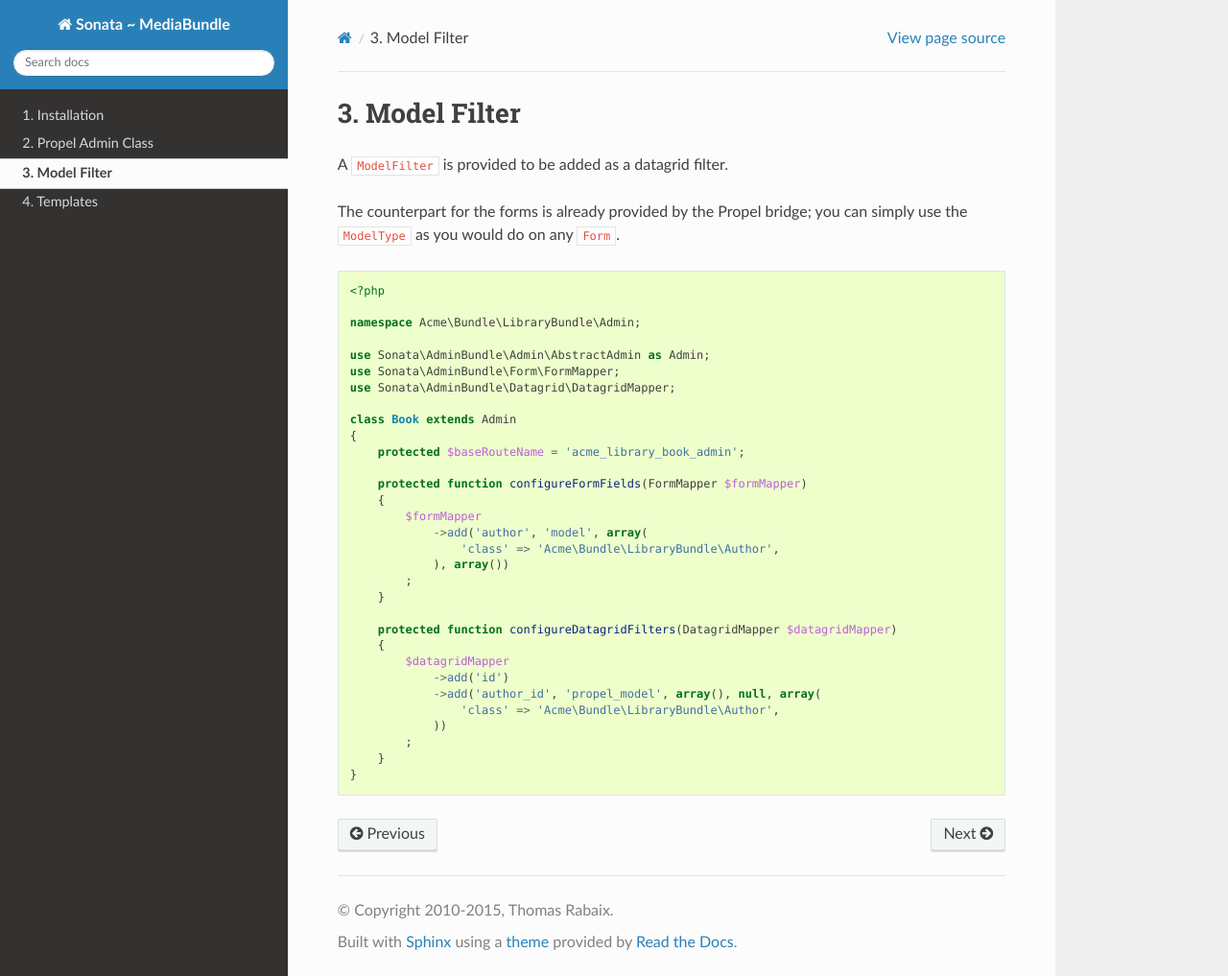
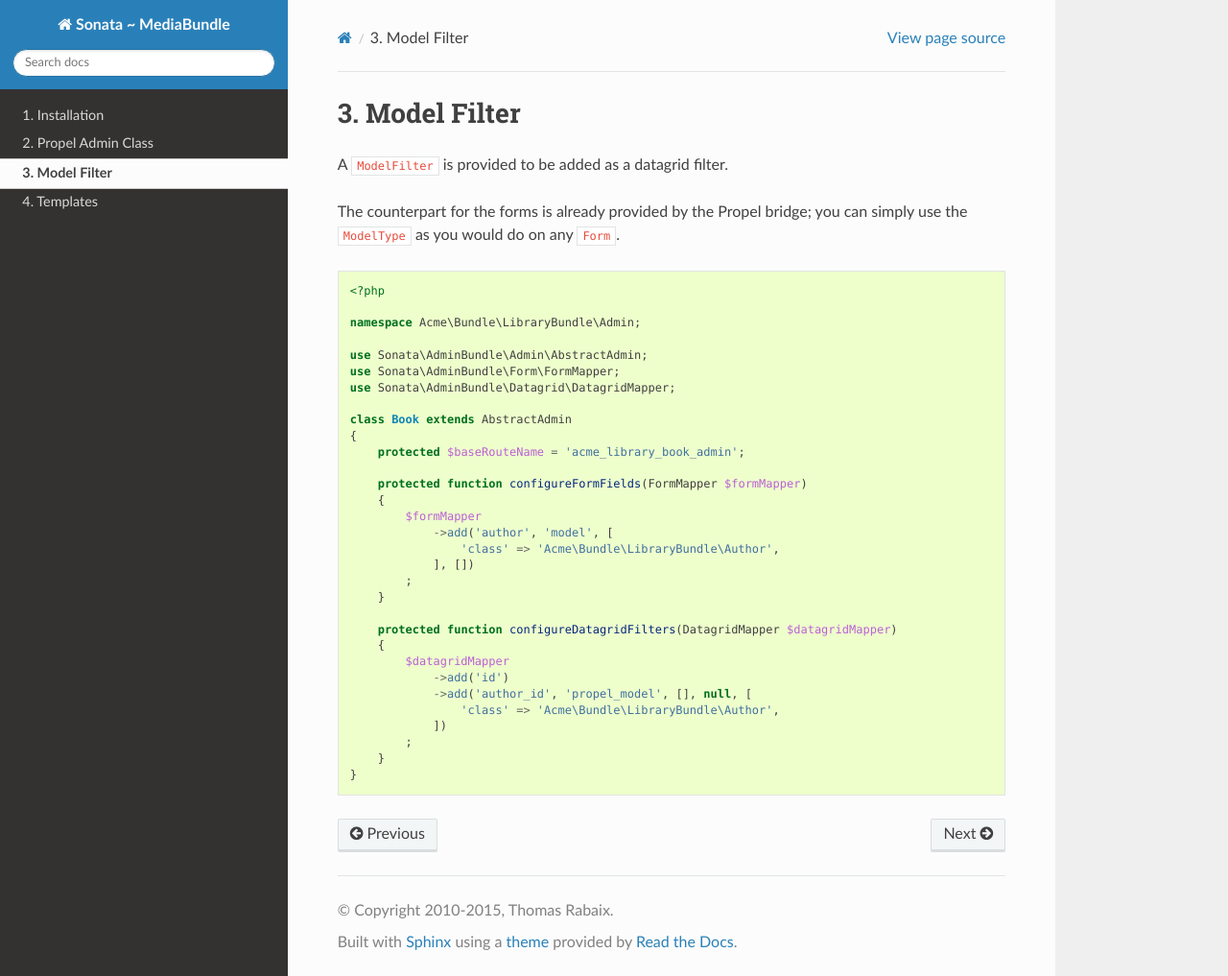
Before and after one commit to sonata-project/SonataPropelAdminBundle, a Sphinx documentation site: the page built from Resources/doc/reference/model_filter.rst, in a window 1280 px wide and 1017 px high. Shown: the whole window at 96% size. Built offline with Sphinx 7.4.7 and the Read the Docs theme 2.0.0, drawn with Linux system fonts in a browser that asks for light colours.

Commit message:
Code review

```diff
--- a/Resources/doc/reference/model_filter.rst
+++ b/Resources/doc/reference/model_filter.rst
@@ -12,20 +12,20 @@ you can simply use the ``ModelType`` as you would do on any ``Form``.
 
     namespace Acme\Bundle\LibraryBundle\Admin;
 
-    use Sonata\AdminBundle\Admin\AbstractAdmin as Admin;
+    use Sonata\AdminBundle\Admin\AbstractAdmin;
     use Sonata\AdminBundle\Form\FormMapper;
     use Sonata\AdminBundle\Datagrid\DatagridMapper;
 
-    class Book extends Admin
+    class Book extends AbstractAdmin
     {
         protected $baseRouteName = 'acme_library_book_admin';
 
         protected function configureFormFields(FormMapper $formMapper)
         {
             $formMapper
-                ->add('author', 'model', array(
+                ->add('author', 'model', [
                     'class' => 'Acme\Bundle\LibraryBundle\Author',
-                ), array())
+                ], [])
             ;
         }
 
@@ -33,9 +33,9 @@ you can simply use the ``ModelType`` as you would do on any ``Form``.
         {
             $datagridMapper
                 ->add('id')
-                ->add('author_id', 'propel_model', array(), null, array(
+                ->add('author_id', 'propel_model', [], null, [
                     'class' => 'Acme\Bundle\LibraryBundle\Author',
-                ))
+                ])
             ;
         }
     }
```
Also changed, not shown: 2 other files.
